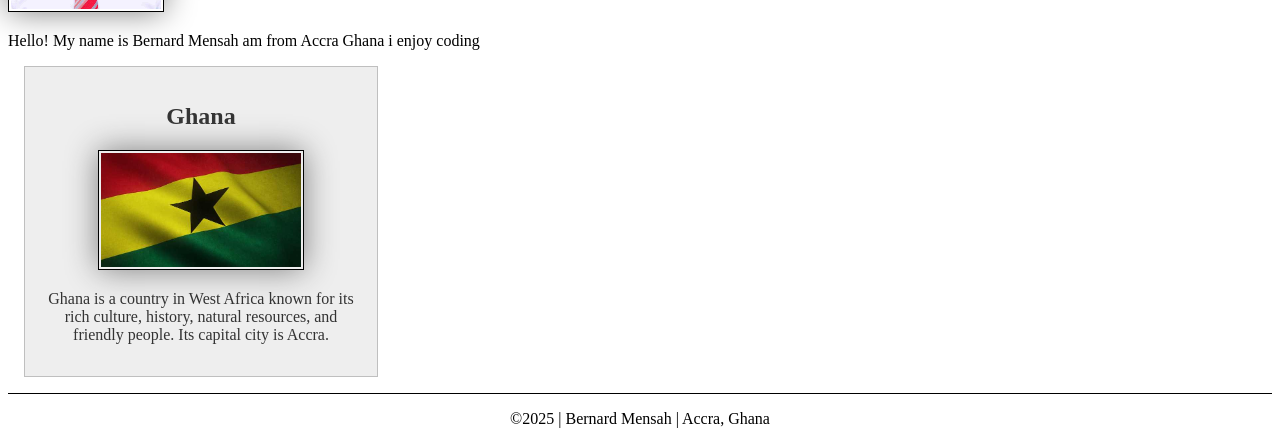
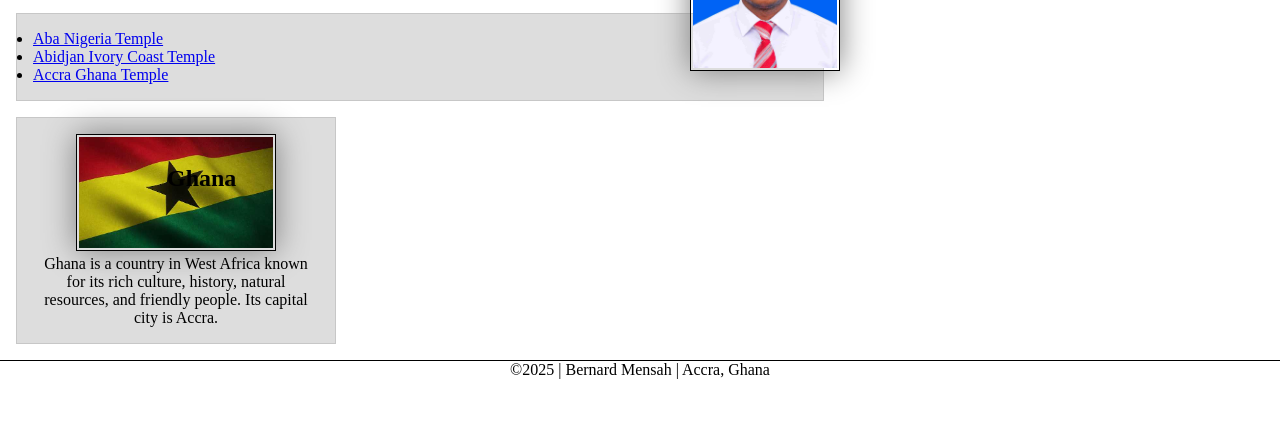
Before and after one commit to mensahbernard439-cloud/wdd130, a plain HTML site: page index.html in a window 1280 px wide. Shown: the part 382-826 px from the top of the page. After the commit the page ends 800 px from the top, so only its background shows below. Drawn offline with Linux system fonts and the light colour scheme.

Commit message:
my website

```diff
--- a/index.html
+++ b/index.html
@@ -17,15 +17,24 @@
         <nav>
             <a href="#">Home</a>
             <a href="wwr/">Rafting Website</a>
+            <a href="https://linkedin.com" target="_blank" rel="noopener">LinkedIn</a>
+            <a href="https://facebook.com" target="_blank" rel="noopener">Facebook</a>
+
         </nav>
     </header>
     <main>
         <h1>Bernard Mensah | WDD 130</h1>
         <img src="images/profile.jpg" alt="Profile photo of Bernard" width="200">
-        <p>Hello! My name is Bernard Mensah am from Accra Ghana i enjoy coding </p>
+        <p>"Hello! My name is Bernard Mensah, and I am from Accra, Ghana. Alongside my work as a graphic designer, I am passionate about coding and currently pursuing a degree in Software Development. I enjoy building responsive web pages with HTML and CSS, as well as designing object-oriented applications in Python and C#. When I'm not troubleshooting code or refining visual layouts, I love exploring new tech tools and creating interactive console games." </p>
+        <ul class="box">
+            <li><a href="https://www.churchofjesuschrist.org/temples/details/aba-nigeria-temple?lang=eng " target="_blank" rel="noopener">Aba Nigeria Temple</a></li>
+            <li><a href="https://www.churchofjesuschrist.org/temples/details/abidjan-ivory-coast-temple?lang=eng" target="_blank" rel="noopener">Abidjan Ivory Coast Temple</a></li>
+            <li><a href="https://www.churchofjesuschrist.org/templenges/details/accra-ghana-temple?lang=eng" target="_blank" rel="noopener">Accra Ghana Temple</a></li>
+        </ul>
+
     </main>
 
-    <aside>
+    <aside class="box">
         <h2>Ghana</h2>
         <img src="images/ghana.jpg" alt="A picture representing Ghana" width="200">
         <p>
--- a/styles/styles.css
+++ b/styles/styles.css
@@ -1,3 +1,9 @@
+* {
+  margin: 0;
+  padding: 0;
+  box-sizing: border-box;
+}
+
 nav {
   background-color: darkblue;
   padding: 10px;
@@ -30,13 +36,9 @@ main {
 }
 
 aside {
-  width: 20rem;
-  margin: 1rem;
-  border: 1px solid rgb(0 0 0 / 0.2);
-  padding: 1rem;
-  background-color: #eee;
-  color: #333;
+  width: 20em;
   text-align: center;
+  position: relative;
 }
 
 aside img {
@@ -50,6 +52,7 @@ main img {
   border: 1px solid black;
   padding: 2px;
   box-shadow: 0 0 30px gray;
+  float: right;
 }
 
 footer {
@@ -57,3 +60,19 @@ footer {
   border-top: 1px solid #000;
   text-align: center;
 }
+
+/* Class Selectors */
+
+.box {
+  margin: 1rem;
+  border: 1px solid rgb(0 0 0 / 10%);
+  padding: 1rem;
+  background-color: #ddd;
+  color: #000;
+}
+
+aside h2 {
+  position: absolute;
+  top: 47px;
+  left: 150px;
+}
```
